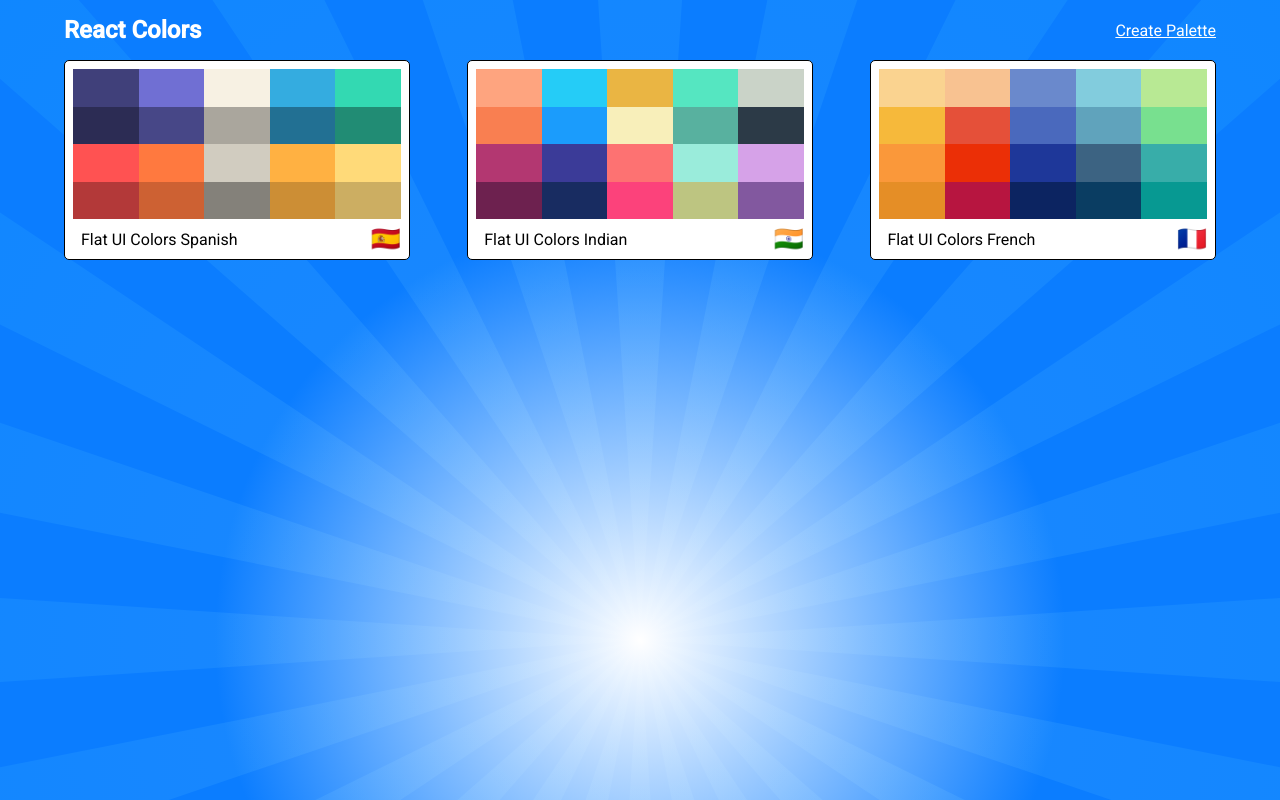
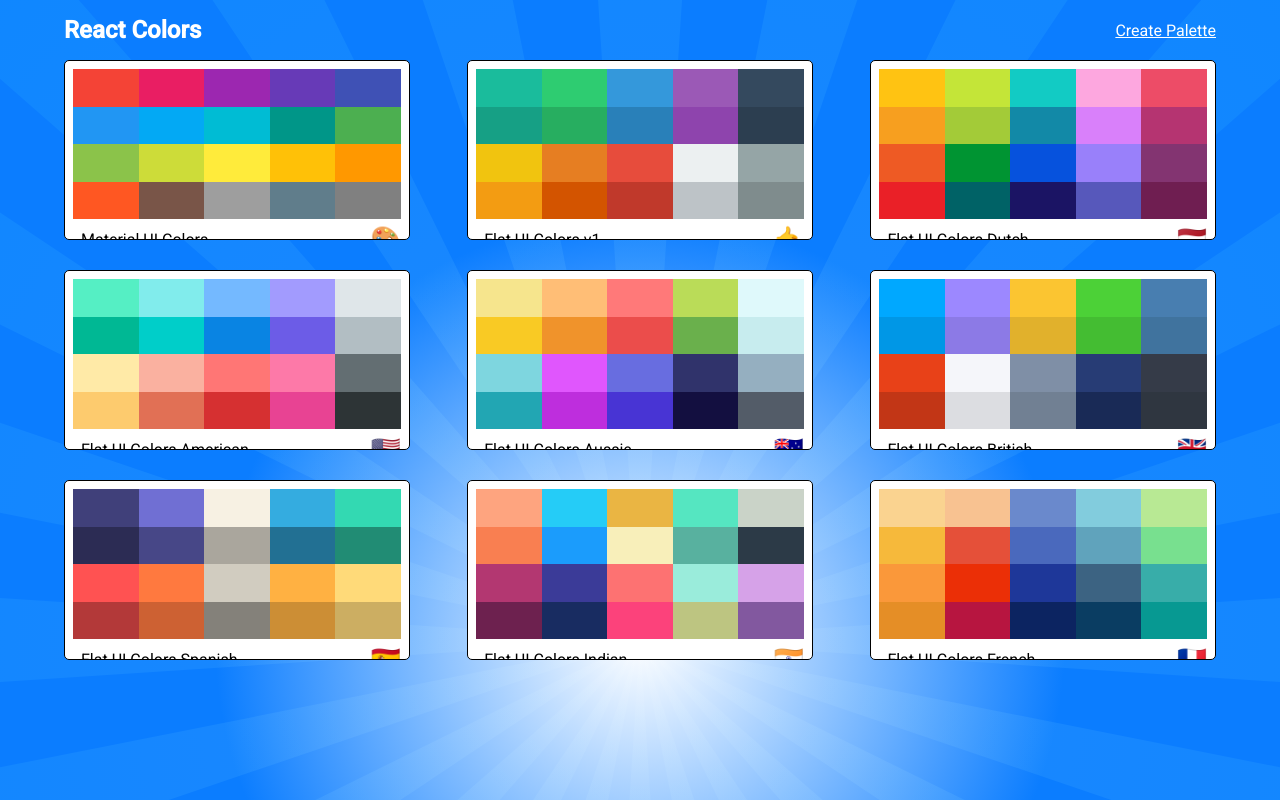
Before and after one commit to boostup/react-colors-app, a React (Create React App) app: page / in a window 1280 px wide. Built offline with nearby package versions, Linux system fonts and the light colour scheme.

Commit message:
added localStorage for data persistence

```diff
--- a/src/App.js
+++ b/src/App.js
@@ -1,15 +1,19 @@
-import React, { useState } from "react";
+import React from "react";
+import useLocalStorageState from "./data/useLocalStorageState";
 import seedPalettes from "./data/seedPalettes";
 import { generatePalette } from "./shared/colorHelpers";
-import "./App.css";
 import { Route, Switch } from "react-router-dom";
 import Palette from "./Palette/Palette";
 import ShadesPalette from "./Palette/ShadesPalette";
 import PaletteList from "./Home/PaletteList";
 import NewPaletteForm from "./NewPalette/NewPaletteForm";
+import "./App.css";
 
 function App() {
-  const [palettes, setPalettes] = useState(seedPalettes.slice(6));
+  const [palettes, setPalettes] = useLocalStorageState(
+    "palettes",
+    seedPalettes
+  );
 
   const findPalette = (id) => palettes.find((palette) => palette.id === id);
 
--- /dev/null
+++ b/src/data/useLocalStorageState.js
@@ -0,0 +1,24 @@
+import { useState, useEffect } from "react";
+
+function UseLocalStorageState(key, defaultVal) {
+  // make a piece of state, based off of value in localStorage (or default)
+  const [state, setState] = useState(() => {
+    let val;
+    try {
+      val = JSON.parse(window.localStorage.getItem(key) || String(defaultVal));
+    } catch (error) {
+      val = defaultVal;
+    }
+    return val;
+  });
+
+  // use useEffect to update localStorage when state changes
+  useEffect(() => {
+    window.localStorage.setItem(key, JSON.stringify(state));
+  }, [key, state]);
+
+  //
+  return [state, setState];
+}
+
+export default UseLocalStorageState;
```
